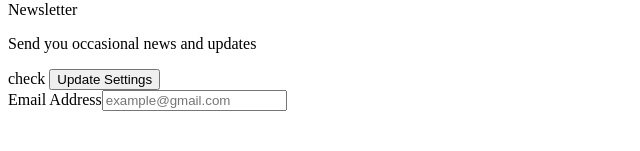
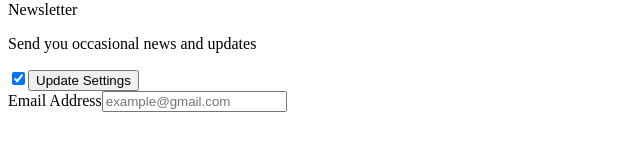
Before and after one commit to NickEngineeringProject/VueAdvance, a Vue app: page /form in a window 1280 px wide. Shown: the part 165-316 px from the top of the page, without its empty margins (0-640 px from the left). Built offline with nearby package versions, Linux system fonts and the light colour scheme.

Commit message:
'formFinish'

```diff
--- a/src/components/ToggleInput.vue
+++ b/src/components/ToggleInput.vue
@@ -1,24 +1,28 @@
 <template>
-    <span :aria-checked="toggled.toString()"
-          @click="toggle"
-          @keydown.space.prevent="toggle"
-          role="checkbox" tabindex="0">check
-    </span>
+    <!--    <span :aria-checked="toggled"-->
+    <!--          @click="toggle"-->
+    <!--          @keydown.space.prevent="toggle"-->
+    <!--          role="checkbox" tabindex="0">check-->
+    <!--    </span>-->
+    <label>
+        <input type="checkbox" @click="toggle" checked>
+    </label>
 </template>
 
 <script>
 export default {
     name: "ToggleInput",
     model: {
-        prop: 'toggled',
+        prop: 'receivedNews',
         event: 'toggle'
     },
     props: {
-        toggled: Boolean
+        receivedNews: Boolean,
+        value: Object
     },
     methods: {
         toggle() {
-            this.$emit('toggle', !this.toggled)
+            this.$emit('toggle', !this.receivedNews)
         }
     }
 }
--- a/src/components/UserSettingsForm.vue
+++ b/src/components/UserSettingsForm.vue
@@ -6,16 +6,15 @@
             <p>Send you occasional news and updates</p>
             <!--                :value="receiveNewsletter"-->
             <!--                @input="(newValue) => {receiveNewsletter = newValue}"-->
-            <toggle-input
-                v-model="receiveNewsletter"
-            />
+            <toggle-input v-model="receiveNews"/>
             <button type="submit">Update Settings</button>
         </section>
         <label>
             <span>Email Address</span>
             <input v-model="email"
                    type="text"
-                   placeholder="example@gmail.com">
+                   placeholder="example@gmail.com"
+            >
         </label>
     </form>
 </template>
@@ -27,14 +26,14 @@ export default {
     data() {
         return {
             email: '',
-            receiveNewsletter: false
+            receiveNews: true,
         }
     },
     methods: {
         submit() {
             console.log('success', {
                 email: this.email,
-                receiveNewsletter: this.receiveNewsletter
+                receiveNews: this.receiveNews
             })
         }
     },
```
